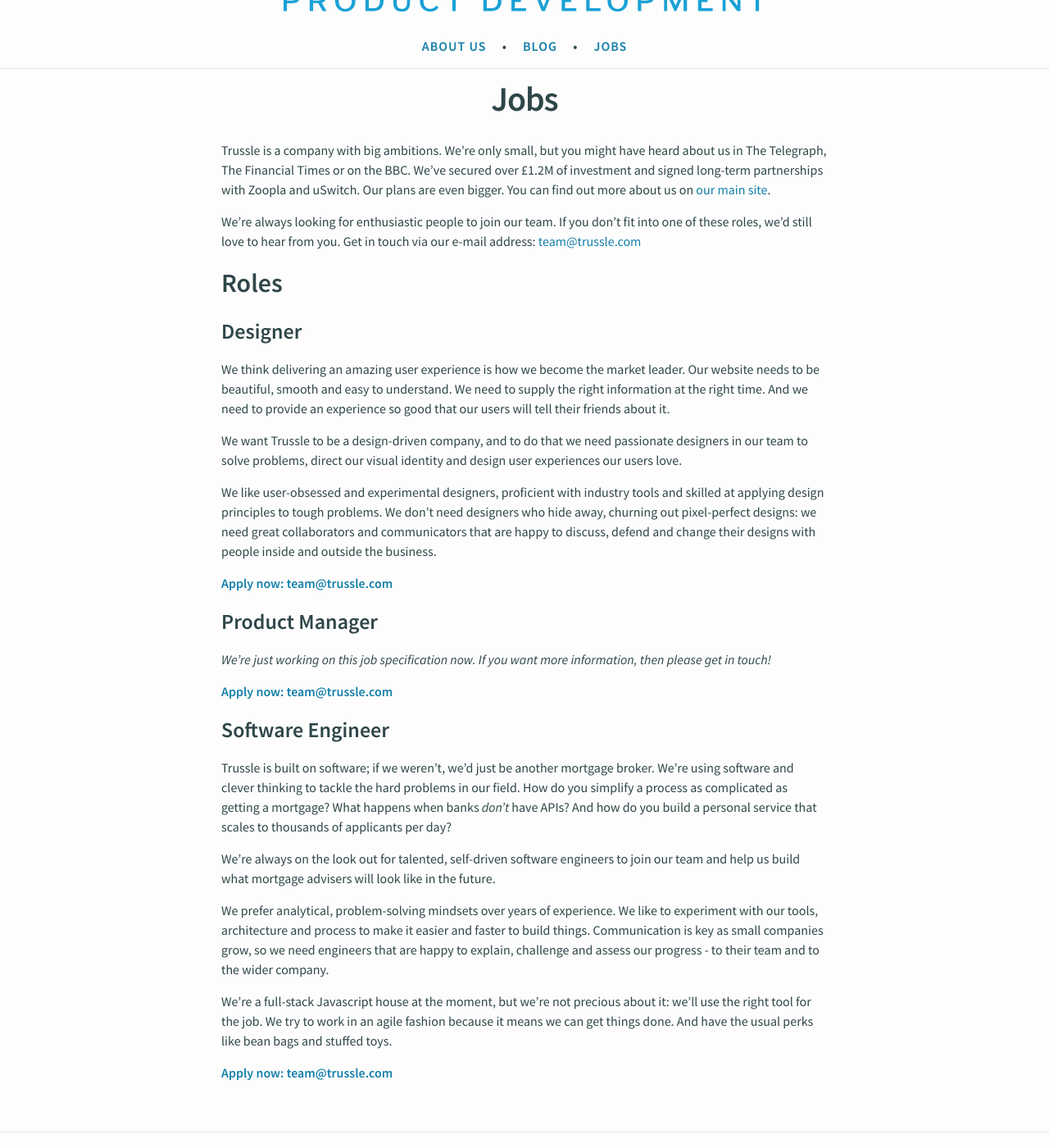
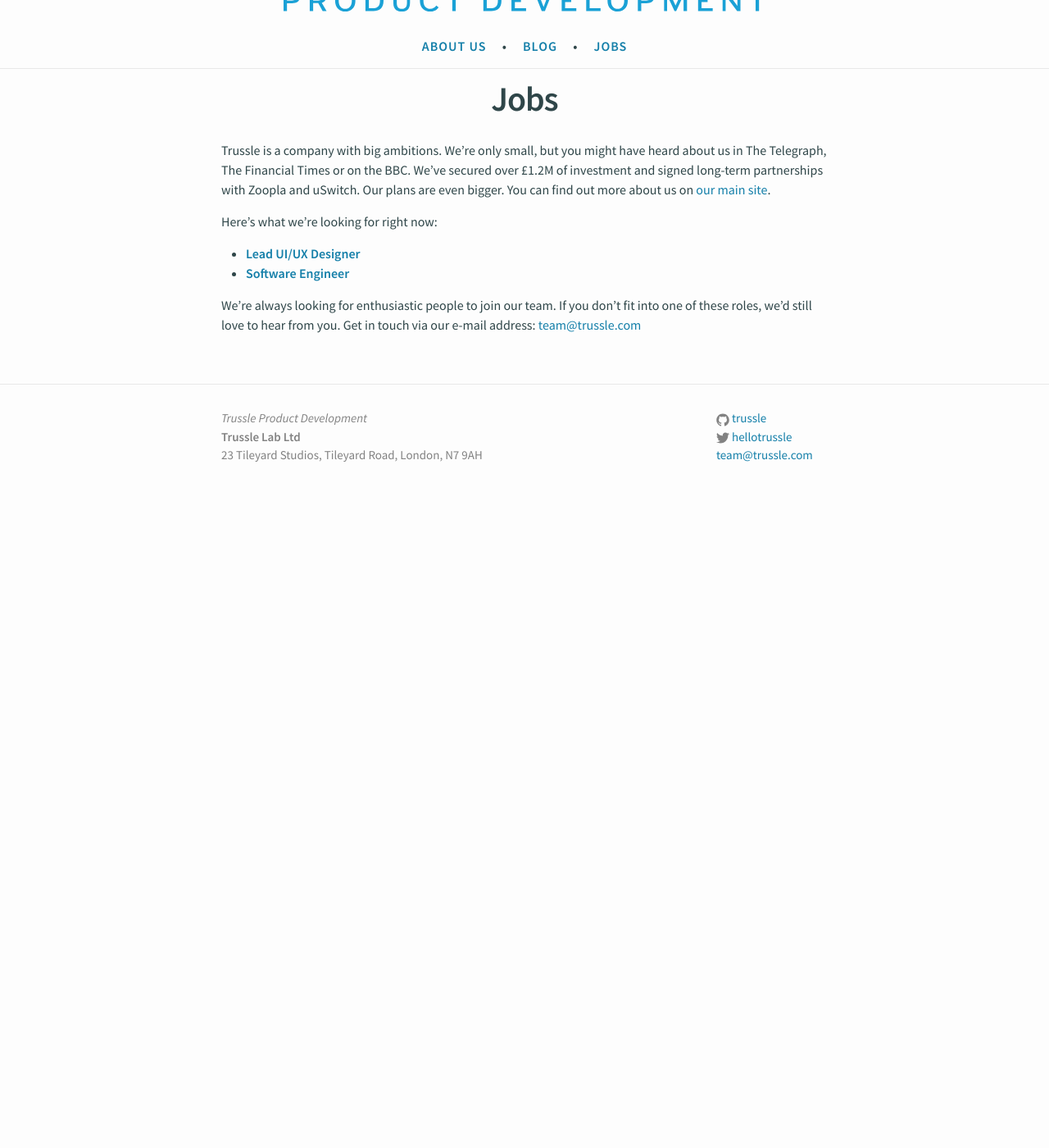
Before and after one commit to olitrussle/trussle.github.io, a Jekyll site: the page built from jobs.md, in a window 1280 px wide and 1400 px high, scrolled down 211 px. Shown: the whole window at 82% size. Built offline with Jekyll 4.4.1, drawn with Linux system fonts in a browser that asks for light colours; after the commit the page ends 900 px from its top, so only the background shows below that.

Commit message:
Moved jobs to their own pages.

```diff
--- a/jobs.md
+++ b/jobs.md
@@ -1,39 +1,14 @@
 ---
 layout: page
 title: Jobs
-permalink: /jobs/
+permalink: /jobs
 ---
 
 Trussle is a company with big ambitions. We're only small, but you might have heard about us in The Telegraph, The Financial Times or on the BBC. We've secured over £1.2M of investment and signed long-term partnerships with Zoopla and uSwitch. Our plans are even bigger. You can find out more about us on [our main site](https://trussle.com).
 
+Here's what we're looking for right now:
+
+- **[Lead UI/UX Designer](/jobs/designer)**
+- **[Software Engineer](/jobs/developer)**
+
 We're always looking for enthusiastic people to join our team. If you don't fit into one of these roles, we'd still love to hear from you. Get in touch via our e-mail address: [team@trussle.com](mailto:team@trussle.com)
-
-## Roles
-
-### Designer
-
-We think delivering an amazing user experience is how we become the market leader. Our website needs to be beautiful, smooth and easy to understand. We need to supply the right information at the right time. And we need to provide an experience so good that our users will tell their friends about it.
-
-We want Trussle to be a design-driven company, and to do that we need passionate designers in our team to solve problems, direct our visual identity and design user experiences our users love.
-
-We like user-obsessed and experimental designers, proficient with industry tools and skilled at applying design principles to tough problems. We don't need designers who hide away, churning out pixel-perfect designs: we need great collaborators and communicators that are happy to discuss, defend and change their designs with people inside and outside the business.
-
-[**Apply now: team@trussle.com**](mailto:team@trussle.com)
-
-### Product Manager
-
-*We're just working on this job specification now. If you want more information, then please get in touch!*
-
-[**Apply now: team@trussle.com**](mailto:team@trussle.com)
-
-### Software Engineer
-
-Trussle is built on software; if we weren't, we'd just be another mortgage broker. We're using software and clever thinking to tackle the hard problems in our field. How do you simplify a process as complicated as getting a mortgage? What happens when banks *don't* have APIs? And how do you build a personal service that scales to thousands of applicants per day?
-
-We're always on the look out for talented, self-driven software engineers to join our team and help us build what mortgage advisers will look like in the future.
-
-We prefer analytical, problem-solving mindsets over years of experience. We like to experiment with our tools, architecture and process to make it easier and faster to build things. Communication is key as small companies grow, so we need engineers that are happy to explain, challenge and assess our progress - to their team and to the wider company.
-
-We're a full-stack Javascript house at the moment, but we're not precious about it: we'll use the right tool for the job. We try to work in an agile fashion because it means we can get things done. And have the usual perks like bean bags and stuffed toys.
-
-[**Apply now: team@trussle.com**](mailto:team@trussle.com)
```
Also changed, not shown: jobs/designer.md (added, +23 -0 lines), jobs/developer.md (added, +23 -0 lines), 1 other file.
